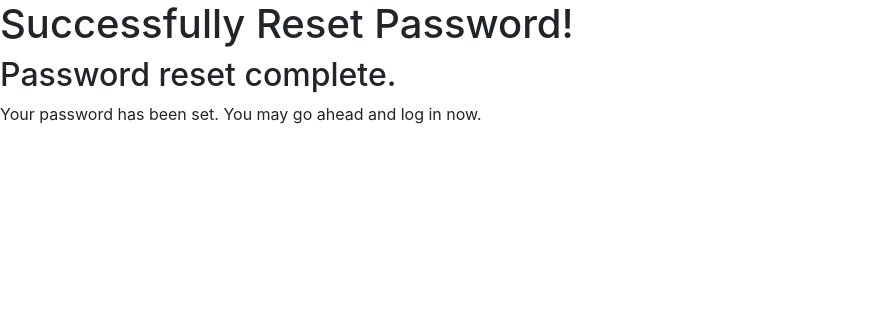
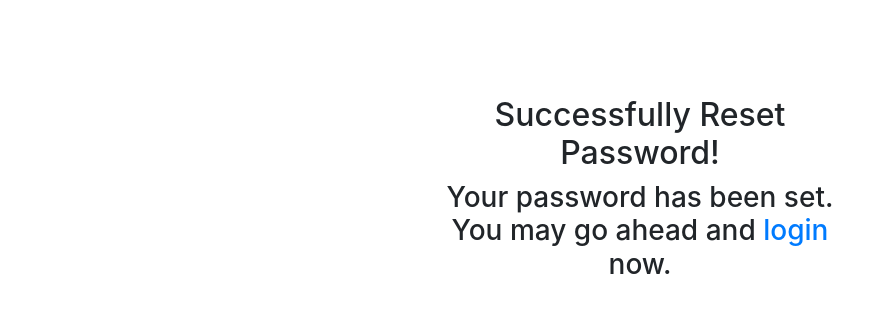
Before and after one commit to wikwiki777/HI-Ware, a Django app: page /accounts/password-reset/complete in a window 1280 px wide. Shown: the part 70-383 px from the top of the page, without its empty margins (0-895 px from the left). Run offline with Django 3.2, Linux system fonts and the light colour scheme; some libraries are stand-ins or nearby versions.

Commit message:
Add bs styling

```diff
--- a/accounts/templates/password_reset_complete.html
+++ b/accounts/templates/password_reset_complete.html
@@ -1,11 +1,12 @@
 {% extends 'base.html' %}
 {% block page_title %}HI-Ware: Successfully Reset Password!{% endblock %}
 {% block content %}
-<h1>Successfully Reset Password!</h1>
-<h2 class="">
-    Password reset complete.
-</h2>
-<p>
-    Your password has been set. You may go ahead and log in now.
-</p>
+<div class="row justify-content-md-center">
+    <div class="col-md-4 mt-5 pt-5">
+        <h2 class="text-center">Successfully Reset Password!</h2>
+        <h3 class="subtitle text-center">
+            Your password has been set. You may go ahead and <span><a href="{% url 'login'%}">login</a></span> now.
+        </h3>
+    </div>
+</div>
 {% endblock %}
--- a/accounts/templates/password_reset_email.html
+++ b/accounts/templates/password_reset_email.html
@@ -7,7 +7,7 @@
 {% endblock %}
 {% trans "Your username, in case you've forgotten:" %} {{ user.get_username }}
 
-{% trans "Thanks for using our site!ddd" %}
+{% trans "Thanks for using our site!" %}
 
 {% blocktrans %}The {{ site_name }} team{% endblocktrans %}
 
```
Also changed, not shown: accounts/templates/password_reset_confirm.html (+6 -3 lines), accounts/templates/password_reset_done.html (+9 -4 lines), accounts/templates/password_reset_form.html (+11 -2 lines).
